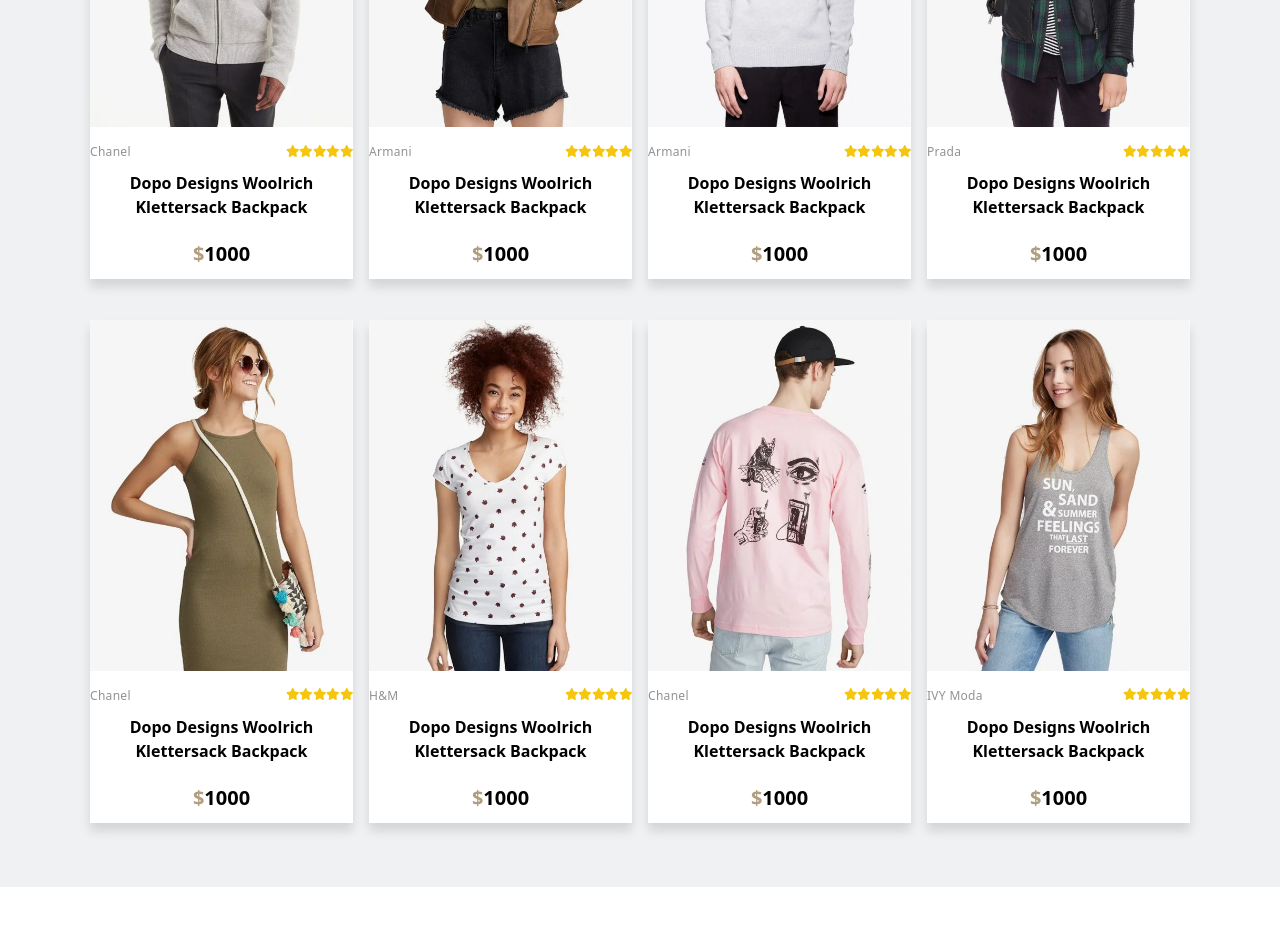
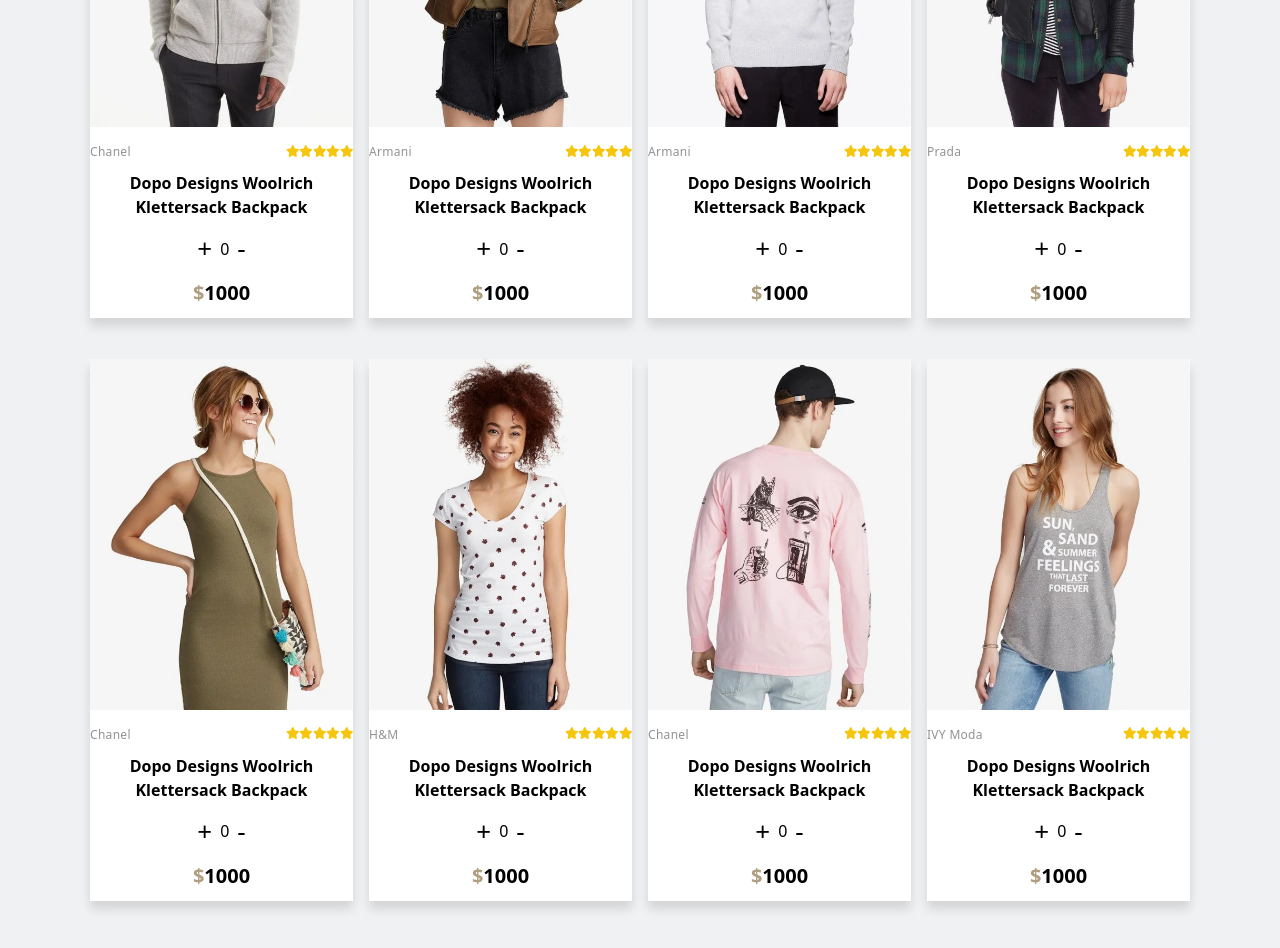
Before and after one commit to axel-cabanas-immergotv/flexindumentariaReact, a React (Create React App) app: page /products in a window 1280 px wide. Shown: the part 1020-1968 px from the top of the page. Before the commit the page ends 1907 px from the top, so only its background shows below. Built offline with nearby package versions, Linux system fonts and the light colour scheme.

Commit message:
agregar sesion contador

```diff
--- a/src/App.js
+++ b/src/App.js
@@ -1,11 +1,11 @@
-import Header from "./components/NavBar/NavBar";
+import NavBar from "./components/NavBar/NavBar";
 import Main from "./components/Main/Main";
 import ItemListContainer from "./components/ItemListContainer/ItemListContainer";
 
 export default function App() {
   return (
     <div className="App">
-      <Header category1= {'Compra'} category2= {'Ayuda'} category3= {'Acerca de'} category4= {'Contacto'} />
+      <NavBar category1= {'Compra'} category2= {'Ayuda'} category3= {'Acerca de'} category4= {'Contacto'} />
       <Main texto={'Flex'} texto2={'Explora tendencias'} gretting={'¡Bienvenido!'}/>
       <ItemListContainer/>
     </div>
--- a/src/components/CartWidget/CartWidget.js
+++ b/src/components/CartWidget/CartWidget.js
@@ -1,5 +1,5 @@
 
-export default function CartIcon ({count}) {
+export default function CartWidget ({count}) {
     return (
         <div className="cart">
             <img src='./assets/cart.png' alt='carrito de compras' />
--- /dev/null
+++ b/src/components/Item/Item.js
@@ -0,0 +1,23 @@
+import ItemCount from "../ItemCount/ItemCount";
+import RatingStar from "../RatingStar/RatingStar";
+
+export default function Item ({product}) {
+    return (
+        <div className="col-lg-3 col-sm-4 px-2">
+            <div className="banner mb-3">
+                <div className="banner__link" href="#">
+                    <a href="#">
+                        <img src={product.img} alt="banner" />
+                    </a>
+                    <div className="banner__marca-info">
+                        <p className="banner__marca">{product.marca}</p>
+                        <RatingStar/>
+                    </div>
+                    <a href="#" className="banner__title">{product.nombre}</a>
+                    <ItemCount stock={product.stock}/>
+                    <p className="banner__price"><span>$</span>{product.precio}</p>
+                </div>
+            </div>
+        </div>
+    )
+}
--- /dev/null
+++ b/src/components/ItemCount/ItemCount.js
@@ -0,0 +1,27 @@
+import React from "react"
+
+export default function ItemCount ({stock}){
+    const [count, setCount] = React.useState(0);
+    const handdleAdd = () => {
+        if(count < stock) {
+            setCount(count + 1);
+        };
+    }
+
+    const handdleRemove = () => {
+        if(count === 0) {
+            setCount(count + 0);
+        }
+         else {
+            setCount(count - 1)
+        }
+    }
+
+    return (
+        <div className="banner__btn-container d-flex">
+            <button className="banner__link-btn px-2" onClick={handdleAdd}>+</button>
+            <p>{count}</p>
+            <button className="banner__link-btn px-2" onClick={handdleRemove}>-</button>
+        </div>
+    )
+}
--- a/src/components/ItemListContainer/ItemList.js
+++ b/src/components/ItemList/ItemList.js
@@ -1,12 +1,12 @@
 
-import Item from "./Item";
+import Item from "../Item/Item";
 
 export default function ItemList ({products}) {
     return (
         <section className="bg-light pt-5 pb-5">
             <div className="list__container container">
                 {products.map(item => {
-                    return <Item product={item} />
+                    return <Item product={item} key={item.id} />
                 })}
             </div>
         </section>
--- a/src/components/ItemListContainer/Item.js
+++ /dev/null
@@ -1,19 +0,0 @@
-import Star from "../RatingStar/RatingStar";
-
-export default function Item ({product}) {
-    return (
-        <div className="col-lg-3 col-sm-4 px-2">
-            <div className="banner mb-3">
-                <a className="banner__link" href="#">
-                    <img src={product.img} alt="banner" />
-                    <div className="banner__marca-info">
-                        <a className="banner__marca">{product.marca}</a>
-                        <Star/>
-                    </div>
-                    <p className="banner__title">{product.nombre}</p>
-                    <p className="banner__price"><span>$</span>{product.precio}</p>
-                </a>
-            </div>
-        </div>
-    )
-}
--- a/src/components/ItemListContainer/ItemListContainer.js
+++ b/src/components/ItemListContainer/ItemListContainer.js
@@ -1,5 +1,5 @@
 import React from "react";
-import ItemList from "./ItemList";
+import ItemList from "../ItemList/ItemList";
 import { products } from "../Products/Products";
 
 export default function ItemListContainer () {
--- a/src/components/NavBar/NavBar.js
+++ b/src/components/NavBar/NavBar.js
@@ -1,7 +1,7 @@
 import { Navbar, Nav } from 'react-bootstrap';
-import CartIcon from '../CartWidget/CartWidget';
+import CartWidget from '../CartWidget/CartWidget';
 
-export default function Header ({category1, category2,category3,category4}) {
+export default function NavBar ({category1, category2,category3,category4}) {
     return (
         <Navbar bg="light" expand="lg">
             <div className='container'>
@@ -16,7 +16,7 @@ export default function Header ({category1, category2,category3,category4}) {
                         <Nav.Link className='header__menu-items' href="#link">{category2}</Nav.Link>
                         <Nav.Link className='header__menu-items' href="#link">{category3}</Nav.Link>
                         <Nav.Link className='header__menu-items' href="#link">{category4}</Nav.Link>
-                        <Nav.Link className='header__menu-items' href="#link"><CartIcon count= {0} /></Nav.Link>
+                        <Nav.Link className='header__menu-items' href="#link"><CartWidget count= {0} /></Nav.Link>
                     </Nav>
                 </Navbar.Collapse>
             </div>
--- a/src/components/Products/Products.js
+++ b/src/components/Products/Products.js
@@ -3,6 +3,7 @@ export const products = [
         id: 1,
         marca:'Chanel',
         nombre: 'Dopo Designs Woolrich Klettersack Backpack',
+        stock: 4,
         precio: 1000,
         img: 'assets/img-banner1.webp',
     },
@@ -10,6 +11,7 @@ export const products = [
         id: 2,
         marca:'Armani',
         nombre: 'Dopo Designs Woolrich Klettersack Backpack',
+        stock: 7,
         precio: 1000,
         img: 'assets/img-banner2.webp',
     },
@@ -17,6 +19,7 @@ export const products = [
         id: 3,
         marca:'Armani',
         nombre: 'Dopo Designs Woolrich Klettersack Backpack',
+        stock: 0,
         precio: 1000,
         img: 'assets/img-banner3.webp',
     },
@@ -24,6 +27,7 @@ export const products = [
         id: 4,
         marca:'Prada',
         nombre: 'Dopo Designs Woolrich Klettersack Backpack',
+        stock: 10,
         precio: 1000,
         img: 'assets/img-banner4.webp',
     },
@@ -31,6 +35,7 @@ export const products = [
         id: 5,
         marca:'Chanel',
         nombre: 'Dopo Designs Woolrich Klettersack Backpack',
+        stock: 21,
         precio: 1000,
         img: 'assets/img-banner5.webp',
     },
@@ -38,6 +43,7 @@ export const products = [
         id: 6,
         marca:'H&M',
         nombre: 'Dopo Designs Woolrich Klettersack Backpack',
+        stock: 13,
         precio: 1000,
         img: 'assets/img-banner6.webp',
     },
@@ -45,6 +51,7 @@ export const products = [
         id: 7,
         marca:'Chanel',
         nombre: 'Dopo Designs Woolrich Klettersack Backpack',
+        stock: 0,
         precio: 1000,
         img: 'assets/img-banner7.webp',
     },
@@ -52,6 +59,7 @@ export const products = [
         id: 8,
         marca:'IVY Moda',
         nombre: 'Dopo Designs Woolrich Klettersack Backpack',
+        stock: 6,
         precio: 1000,
         img: 'assets/img-banner8.webp',
     }
--- a/src/components/RatingStar/RatingStar.js
+++ b/src/components/RatingStar/RatingStar.js
@@ -1,33 +1,23 @@
 import { FontAwesomeIcon } from "@fortawesome/react-fontawesome"
 import { faStar } from "@fortawesome/free-solid-svg-icons"
-export default function Star () {
+export default function RatingStar () {
     return (
         <div className="banner__rating">
             <ul>
                 <li>
-                    <a href="#">
-                        <FontAwesomeIcon icon={faStar} />
-                    </a>
+                    <FontAwesomeIcon icon={faStar} />
                 </li>
                 <li>
-                    <a href="#">
-                        <FontAwesomeIcon icon={faStar} />
-                    </a>
+                    <FontAwesomeIcon icon={faStar} />
                 </li>
                 <li>
-                    <a href="#">
-                        <FontAwesomeIcon icon={faStar} />
-                    </a>
+                    <FontAwesomeIcon icon={faStar} />
                 </li>
                 <li>
-                    <a href="#">
-                        <FontAwesomeIcon icon={faStar} />
-                    </a>
+                    <FontAwesomeIcon icon={faStar} />
                 </li>
                 <li>
-                    <a href="#">
-                        <FontAwesomeIcon icon={faStar} />
-                    </a>
+                    <FontAwesomeIcon icon={faStar} />
                 </li>
             </ul>
         </div>
--- a/src/styles/parciales/_items.scss
+++ b/src/styles/parciales/_items.scss
@@ -25,11 +25,8 @@
                     ul{
                         li{
                             display: inline-block;
-
-                            a {
-                                color: #F5C60D;
-                                font-size: 12px;
-                            }
+                            color: #F5C60D;
+                            font-size: 12px;
                         }
                     }
                 }
@@ -46,11 +43,26 @@
                 }
             }
             .banner__title {
+                display: flex;
                 font-weight: 600;
                 padding: 10px 0;
                 margin: 0;
+                justify-content: center;
                 text-align: center;
+                color: #000;
             }
+
+            .banner__btn-container {
+                justify-content: center;
+                align-items: center;
+
+                .banner__link-btn {
+                    border: none;
+                    background: none;
+                    font-size: 26px;
+                }
+            }
+
             .banner__price {
                 @extend .banner__title;
                 font-size: 20px;
--- a/src/styles/styles.scss
+++ b/src/styles/styles.scss
@@ -14,6 +14,9 @@ ul {
 a {
     text-decoration: none
 }
+p {
+    margin-bottom: 0;
+}
 @import "./parciales/cart";
 @import "./parciales/header";
 @import "./parciales/main";
```
